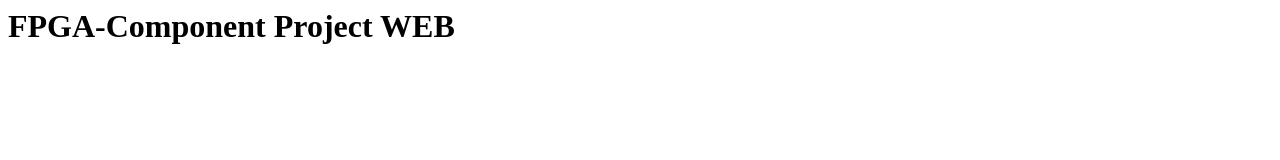
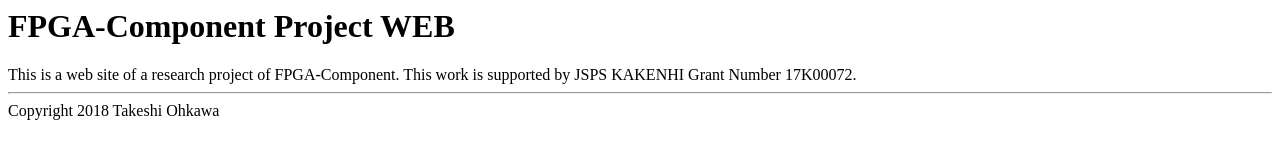
Before and after one commit to fpga-component/fpga-component.github.io, a plain HTML site: page index.html in a window 1280 px wide. Drawn offline with Linux system fonts and the light colour scheme.

Commit message:
Update index.html

```diff
--- a/index.html
+++ b/index.html
@@ -1,8 +1,14 @@
 <html>
 <head>
-<title>FPGA-Component Project WEB</title>
+  <title>FPGA-Component Project WEB</title>
 </head>
 <body>
-<h1>FPGA-Component Project WEB</h1>
+  <h1>FPGA-Component Project WEB</h1>
+  This is a web site of a research project of FPGA-Component.
+
+  This work is supported by JSPS KAKENHI Grant Number 17K00072.
+
+  <hr/>
+  Copyright 2018 Takeshi Ohkawa
 </body>
 </html>
```
